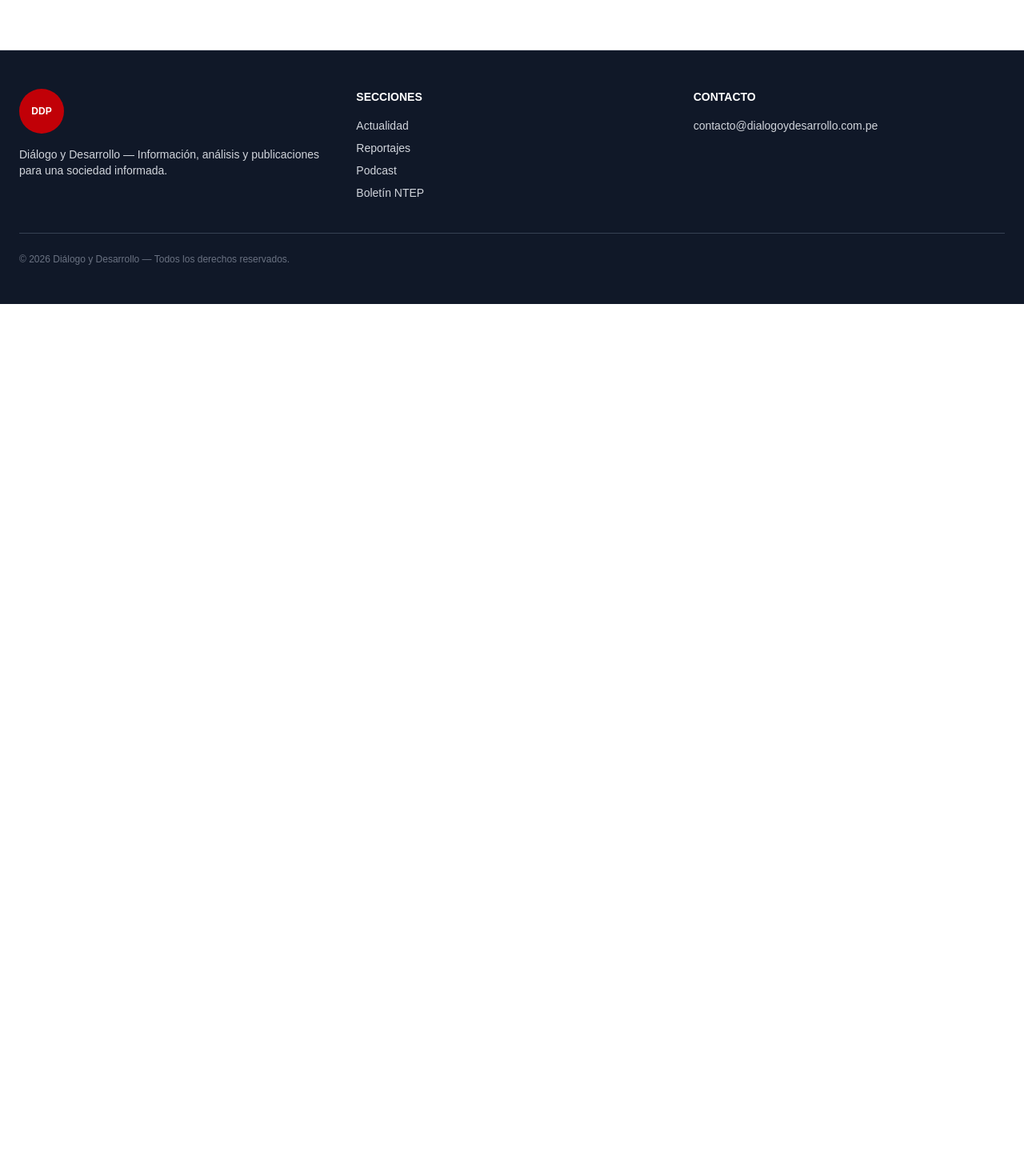
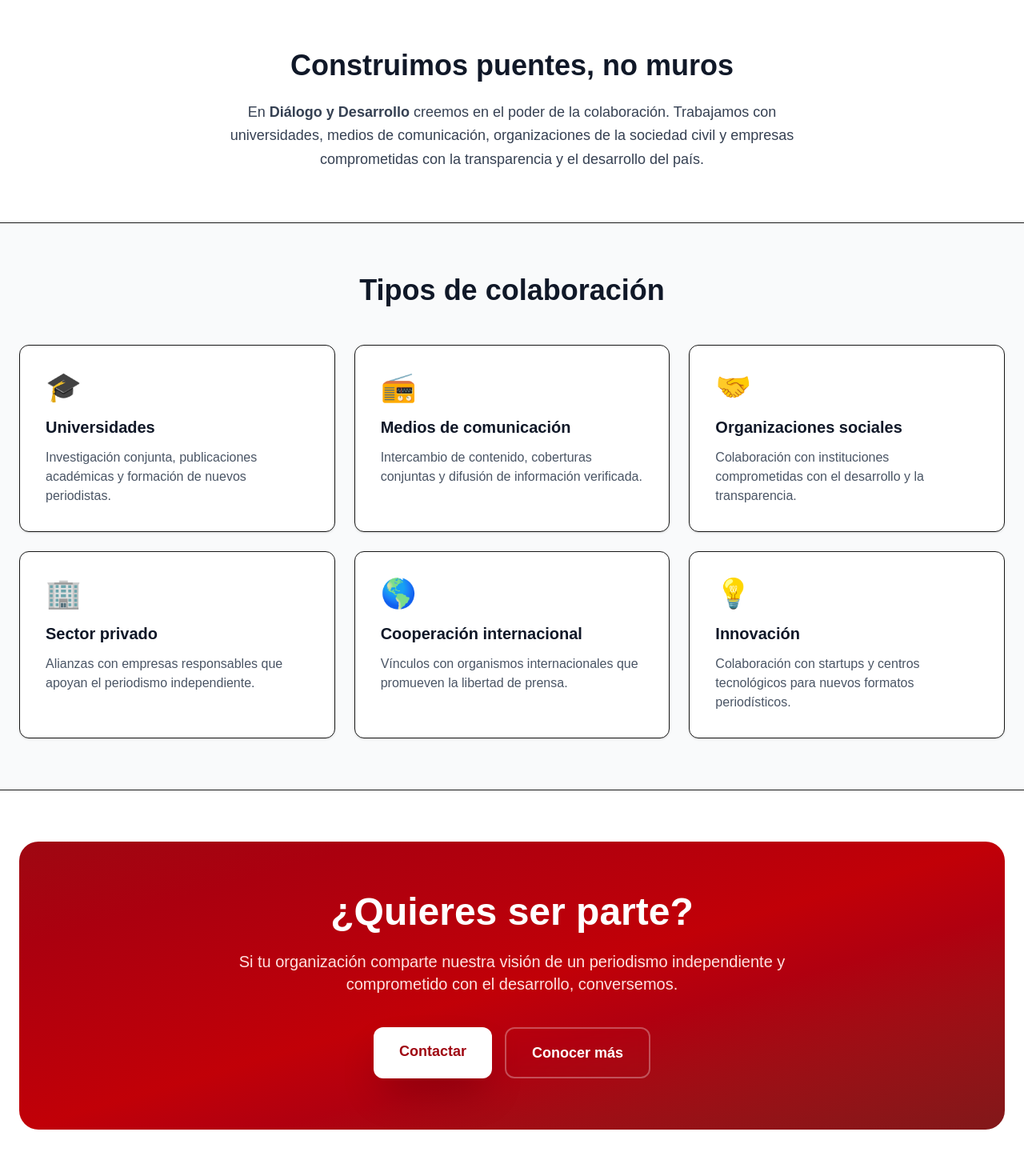
Before and after one commit to BryanArosquipaAyma/dialogo-desarrollo, a Next.js app: page /alianzas in a window 1280 px wide. Shown: the part 420-1890 px from the top of the page at 80% size. Before the commit the page ends 800 px from the top, so only its background shows below. Built offline with nearby package versions, Linux system fonts and the light colour scheme.

Commit message:
feat: agregar contenido a página Alianzas

```diff
--- a/app/alianzas/page.tsx
+++ b/app/alianzas/page.tsx
@@ -1,8 +1,149 @@
+export const metadata = {
+  title: "Alianzas",
+  description:
+    "Conoce las alianzas estratégicas de Diálogo y Desarrollo con instituciones comprometidas con la información y el desarrollo del país.",
+};
+
 export default function AlianzasPage() {
   return (
-    <div className="mx-auto max-w-7xl px-6 py-16">
-      <h1 className="text-5xl font-bold">Alianzas</h1>
-      <p className="mt-4 text-gray-600">Conoce nuestras alianzas estratégicas.</p>
+    <div>
+      {/* HERO */}
+      <section className="border-b bg-gray-100 px-6 py-16 md:py-20">
+        <div className="mx-auto max-w-7xl">
+          <span className="text-xs font-bold uppercase tracking-wider text-red-700">
+            Colaboración
+          </span>
+          <h1 className="mt-3 text-5xl font-black text-gray-900 md:text-6xl">
+            Alianzas
+          </h1>
+          <p className="mt-4 max-w-2xl text-lg text-gray-600 md:text-xl">
+            Trabajamos con instituciones y organizaciones comprometidas con
+            el periodismo independiente y el desarrollo del país.
+          </p>
+        </div>
+      </section>
+
+      {/* INTRO */}
+      <section className="mx-auto max-w-7xl px-6 py-16">
+        <div className="mx-auto max-w-3xl text-center">
+          <h2 className="text-3xl font-bold text-gray-900 md:text-4xl">
+            Construimos puentes, no muros
+          </h2>
+          <p className="mt-6 text-lg leading-relaxed text-gray-700">
+            En <strong>Diálogo y Desarrollo</strong> creemos en el poder de la
+            colaboración. Trabajamos con universidades, medios de comunicación,
+            organizaciones de la sociedad civil y empresas comprometidas con
+            la transparencia y el desarrollo del país.
+          </p>
+        </div>
+      </section>
+
+      {/* TIPOS DE ALIANZAS */}
+      <section className="border-y bg-gray-50 px-6 py-16">
+        <div className="mx-auto max-w-7xl">
+          <h2 className="text-center text-3xl font-bold text-gray-900 md:text-4xl">
+            Tipos de colaboración
+          </h2>
+
+          <div className="mt-12 grid gap-6 md:grid-cols-2 lg:grid-cols-3">
+            <div className="rounded-xl border bg-white p-8 shadow-sm transition hover:shadow-lg">
+              <div className="mb-4 text-4xl">🎓</div>
+              <h3 className="text-xl font-bold text-gray-900">
+                Universidades
+              </h3>
+              <p className="mt-3 text-gray-600">
+                Investigación conjunta, publicaciones académicas y formación de
+                nuevos periodistas.
+              </p>
+            </div>
+
+            <div className="rounded-xl border bg-white p-8 shadow-sm transition hover:shadow-lg">
+              <div className="mb-4 text-4xl">📻</div>
+              <h3 className="text-xl font-bold text-gray-900">
+                Medios de comunicación
+              </h3>
+              <p className="mt-3 text-gray-600">
+                Intercambio de contenido, coberturas conjuntas y difusión de
+                información verificada.
+              </p>
+            </div>
+
+            <div className="rounded-xl border bg-white p-8 shadow-sm transition hover:shadow-lg">
+              <div className="mb-4 text-4xl">🤝</div>
+              <h3 className="text-xl font-bold text-gray-900">
+                Organizaciones sociales
+              </h3>
+              <p className="mt-3 text-gray-600">
+                Colaboración con instituciones comprometidas con el desarrollo
+                y la transparencia.
+              </p>
+            </div>
+
+            <div className="rounded-xl border bg-white p-8 shadow-sm transition hover:shadow-lg">
+              <div className="mb-4 text-4xl">🏢</div>
+              <h3 className="text-xl font-bold text-gray-900">
+                Sector privado
+              </h3>
+              <p className="mt-3 text-gray-600">
+                Alianzas con empresas responsables que apoyan el periodismo
+                independiente.
+              </p>
+            </div>
+
+            <div className="rounded-xl border bg-white p-8 shadow-sm transition hover:shadow-lg">
+              <div className="mb-4 text-4xl">🌎</div>
+              <h3 className="text-xl font-bold text-gray-900">
+                Cooperación internacional
+              </h3>
+              <p className="mt-3 text-gray-600">
+                Vínculos con organismos internacionales que promueven la
+                libertad de prensa.
+              </p>
+            </div>
+
+            <div className="rounded-xl border bg-white p-8 shadow-sm transition hover:shadow-lg">
+              <div className="mb-4 text-4xl">💡</div>
+              <h3 className="text-xl font-bold text-gray-900">
+                Innovación
+              </h3>
+              <p className="mt-3 text-gray-600">
+                Colaboración con startups y centros tecnológicos para nuevos
+                formatos periodísticos.
+              </p>
+            </div>
+          </div>
+        </div>
+      </section>
+
+      {/* CTA */}
+      <section className="mx-auto max-w-7xl px-6 py-16">
+        <div className="rounded-3xl bg-gradient-to-br from-red-800 via-red-700 to-red-900 p-10 text-white md:p-16">
+          <div className="mx-auto max-w-3xl text-center">
+            <h2 className="text-3xl font-black md:text-5xl">
+              ¿Quieres ser parte?
+            </h2>
+            <p className="mt-6 text-lg text-red-100 md:text-xl">
+              Si tu organización comparte nuestra visión de un periodismo
+              independiente y comprometido con el desarrollo, conversemos.
+            </p>
+
+            <div className="mt-10 flex flex-wrap justify-center gap-4">
+              <a
+                href="/contacto"
+                className="rounded-xl bg-white px-8 py-4 text-base font-bold text-red-800 shadow-2xl transition hover:scale-105 hover:bg-red-50 md:text-lg"
+              >
+                Contactar
+              </a>
+              <a
+                href="/nosotros"
+                className="rounded-xl border-2 border-white/30 px-8 py-4 text-base font-bold text-white backdrop-blur-sm transition hover:scale-105 hover:bg-white/10 md:text-lg"
+              >
+                Conocer más
+              </a>
+            </div>
+          </div>
+        </div>
+      </section>
     </div>
   );
 }
```
